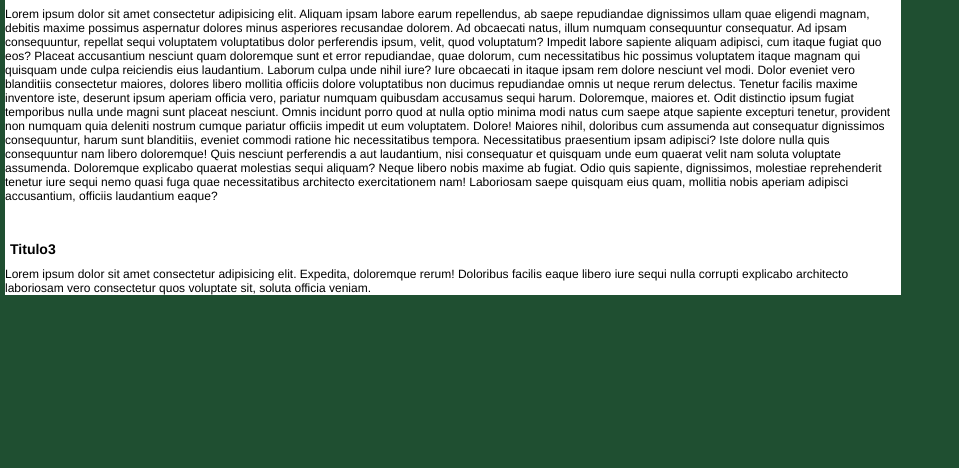
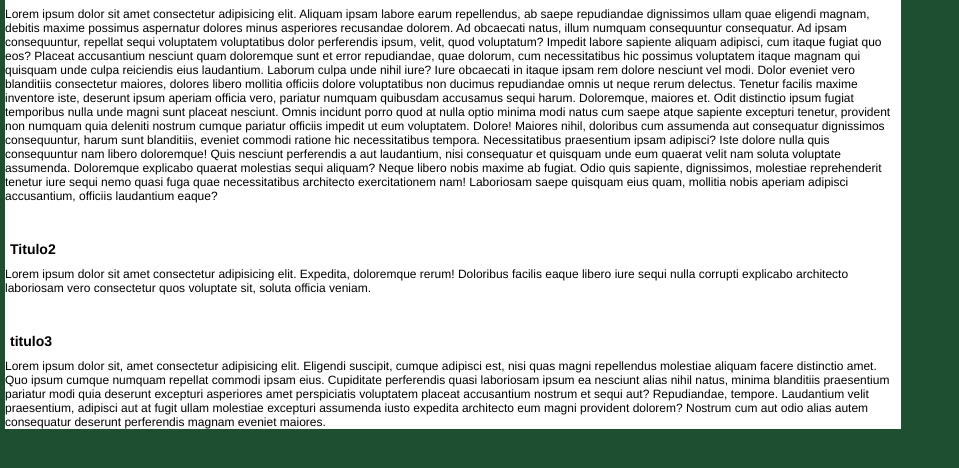
Before and after one commit to HectorLara18/platziGitHUB, a plain HTML site: page index.html in a window 1280 px wide. Shown: the part 68-536 px from the top of the page, without its empty margins (0-959 px from the left). Drawn offline with Linux system fonts and the light colour scheme.

Commit message:
se agrega articulo 3

```diff
--- a/index.html
+++ b/index.html
@@ -26,8 +26,15 @@
         </p>
         <br>
         <br>
-        <h3>Titulo3</h3>
+        <h3>Titulo2</h3>
         <p>Lorem ipsum dolor sit amet consectetur adipisicing elit. Expedita, doloremque rerum! Doloribus facilis eaque libero iure sequi nulla corrupti explicabo architecto laboriosam vero consectetur quos voluptate sit, soluta officia veniam.</p>
+        <br>
+        <br>
+        <h3>titulo3</h3>
+        <p>Lorem ipsum dolor sit, amet consectetur adipisicing elit. Eligendi suscipit, cumque adipisci est, nisi quas magni repellendus molestiae aliquam facere distinctio amet. Quo ipsum cumque numquam repellat commodi ipsam eius.
+        Cupiditate perferendis quasi laboriosam ipsum ea nesciunt alias nihil natus, minima blanditiis praesentium pariatur modi quia deserunt excepturi asperiores amet perspiciatis voluptatem placeat accusantium nostrum et sequi aut? Repudiandae, tempore.
+        Laudantium velit praesentium, adipisci aut at fugit ullam molestiae excepturi assumenda iusto expedita architecto eum magni provident dolorem? Nostrum cum aut odio alias autem consequatur deserunt perferendis magnam eveniet maiores.
+        </p>
     </main>
 </body>
 </html>
```
